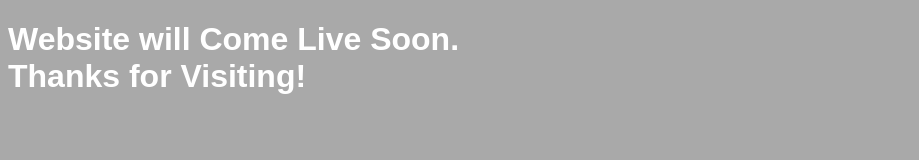
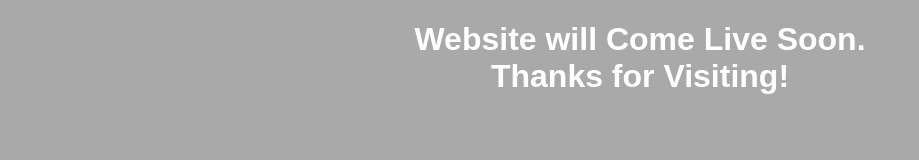
Before and after one commit to chaz033/chaz033.github.io, a plain HTML site: page index.html in a window 1280 px wide. Shown: the whole page, without its empty margins (0-919 px from the left). Drawn offline with Linux system fonts and the light colour scheme.

Commit message:
Update index.html

```diff
--- a/index.html
+++ b/index.html
@@ -9,7 +9,7 @@
 
     <body>
 
-        <h1 style="font-family: Arial;">Website will Come Live Soon.<br/>Thanks for Visiting!</h1>
+        <center><h1 style="font-family: Arial;">Website will Come Live Soon.<br/>Thanks for Visiting!</h1></center>
 
     </body>
 </html>
```
